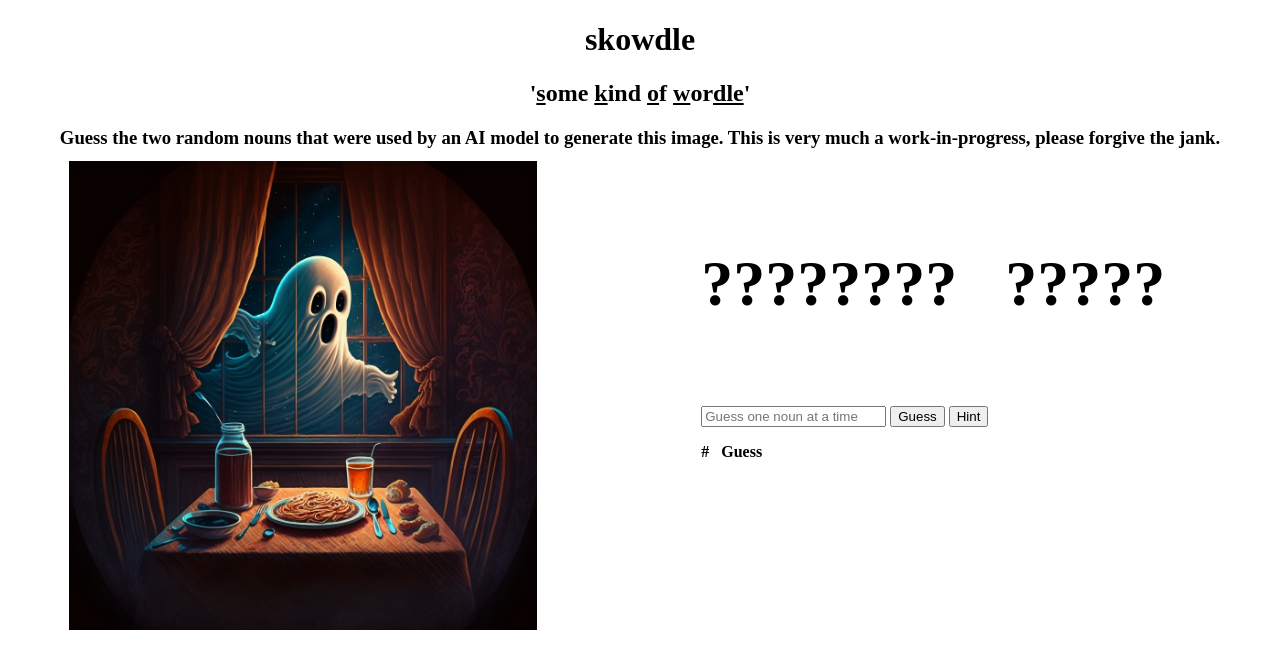
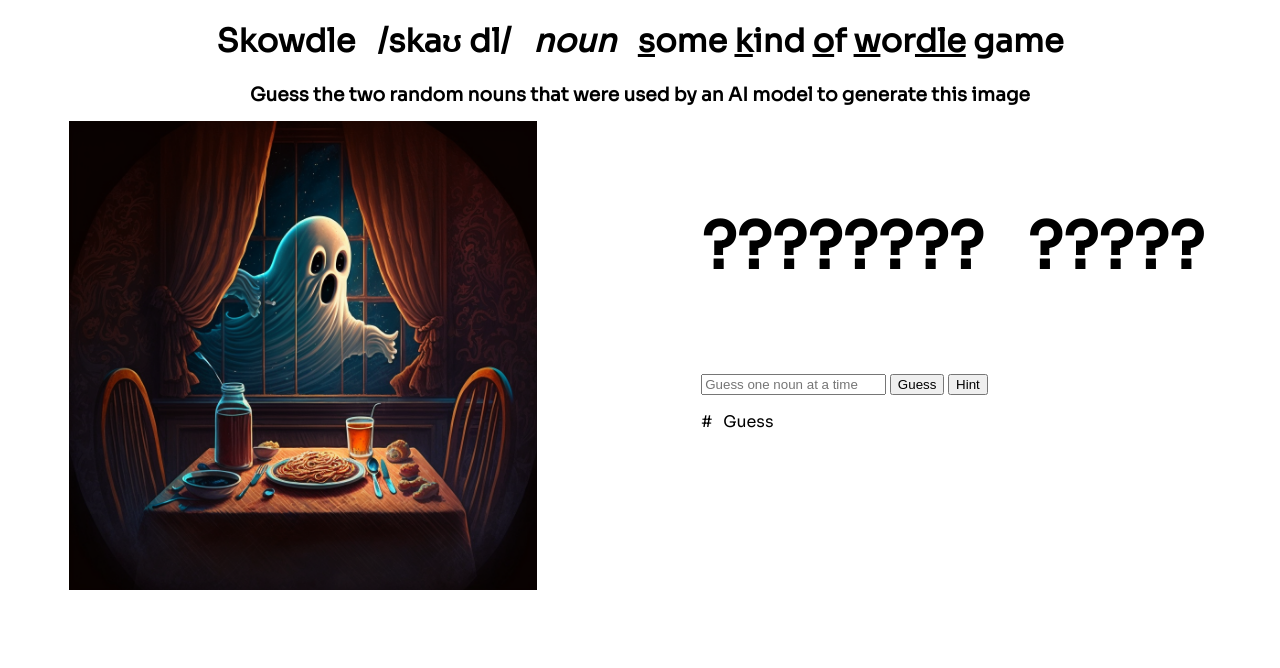
Before and after one commit to endohedral/skowdle, a plain HTML site: page index.html in a window 1280 px wide. Drawn offline with nearby package versions, Linux system fonts and the light colour scheme.

Commit message:
Improved fonts, header text

```diff
--- a/index.html
+++ b/index.html
@@ -8,13 +8,14 @@
     <link rel="stylesheet" href="./style.css">
     <link rel="icon" href="./favicon.ico" type="image/x-icon">
     <script src="https://ajax.googleapis.com/ajax/libs/jquery/3.6.1/jquery.min.js"></script>
+    <link rel="preconnect" href="https://fonts.googleapis.com"><link rel="preconnect" href="https://fonts.gstatic.com" crossorigin><link href="https://fonts.googleapis.com/css2?family=Sora:wght@100;200;300;400&display=swap" rel="stylesheet">
+		<style> @import url('https://fonts.googleapis.com/css2?family=Sora:wght@100;200;300;400&display=swap'); </style>
   </head>
   <body>
     <main>
     	<div class="headfoot">
-	    	<h1>skowdle</h1>
-	   		<h2>'<u>s</u>ome <u>k</u>ind <u>o</u>f <u>w</u>or<u>dle</u>'</h2>
-	 		<h3>Guess the two random nouns that were used by an AI model to generate this image. This is very much a work-in-progress, please forgive the jank.</h3>
+	    	<h1><span id="header">Skowdle &nbsp; /skaʊ dl/ &nbsp; <i>noun</i> &nbsp; <u>s</u>ome <u>k</u>ind <u>o</u>f <u>w</u>or<u>dle</u> game</h1>
+	   		<h3>Guess the two random nouns that were used by an AI model to generate this image</h3>
 		</div>
 		<div class="container">
 	    	<div class="left">
@@ -22,13 +23,13 @@
 	    		<div id="fullpage" onclick="this.style.display='none';"></div>
 			</div>
 	    	<div class="right"> 	    		<!--TODO: independent scrolling of rhs-->
-	    		<h4><b><span id="solution-noun-1"></span> &nbsp; <span id="solution-noun-2"></span></b></h4>
-	    		<p><b><span id="game-won"></span></b></p>
-	    		<p><b><span id="game-stats"></span></b></p>
+	    		<h4><span id="solution-noun-1"></span> &nbsp; <span id="solution-noun-2"></span></h4>
+	    		<p><span id="game-won"></span></p>
+	    		<p><span id="game-stats"></span></p>
     			<input type="text" id="textbox-guess" placeholder="Guess one noun at a time">
     			<button id="guess-button">Guess</button>
     			<button id="hint-button">Hint</button>
-	    		<p><b># &nbsp; Guess</b></p>
+	    		<p># &nbsp; Guess</p>
 	    		<p><span id="guesses-list"></span></p>
 			</div>
 		</div>
--- a/index.js
+++ b/index.js
@@ -4,7 +4,7 @@
 //about section - ?
 //appearance: dark mode/light mode, phones, etc - cog
 //share tweet etc on win - picture, number of guesses & hints used
-//track scores in cookie, view averages, add to victory message
+//track scores in cookie, view averages, #played, current streak, best streak, best score (lowest g for lowest h), add to victory message & add stats button
 //visitor numbers?
 //payment (kofi/patreon/paypal)
 
@@ -97,7 +97,8 @@ function checkWin(){
 if (noun1Revealed && noun2Revealed) {
   gameWon = true;
   $("#game-won").text("Yay, you guessed both nouns. You win a biscuit! (biscuit not provided).");
-  $("#game-stats").text("Results for skowdle-" + skowdleDate + ": " + guessCount + " guesses and " + hintCount + " hints.");
+  $("#game-stats").text("Score for skowdle-" + skowdleDate + ": " + guessCount + " guesses with " + hintCount + " hints.");
+  $("#header").html("Skowdle &nbsp; /skaʊ dl/ &nbsp; <i>noun</i> &nbsp; Steve <u>Skow</u>ron's wor<u>dle</u> game");
   }
 }
 
--- a/style.css
+++ b/style.css
@@ -1,5 +1,7 @@
 .headfoot {
-  height:15vh;
+  font-family: 'Sora', sans-serif;
+  font-variation-settings: "wght" 300;
+  height:10vh;
   margin: 5px;
 }
 
@@ -19,7 +21,7 @@ h4 {
 
 .container {
       width:auto;
-      height:85vh;
+      height:80vh;
       margin: 20px;
 }
 .left {
@@ -27,6 +29,8 @@ h4 {
       float:left;
 }
 .right {
+    font-family: 'Sora', sans-serif;
+  font-variation-settings: "wght" 400;
       width:45%;
       float:right;
       list-style-type: none; /* Remove bullets */
```
